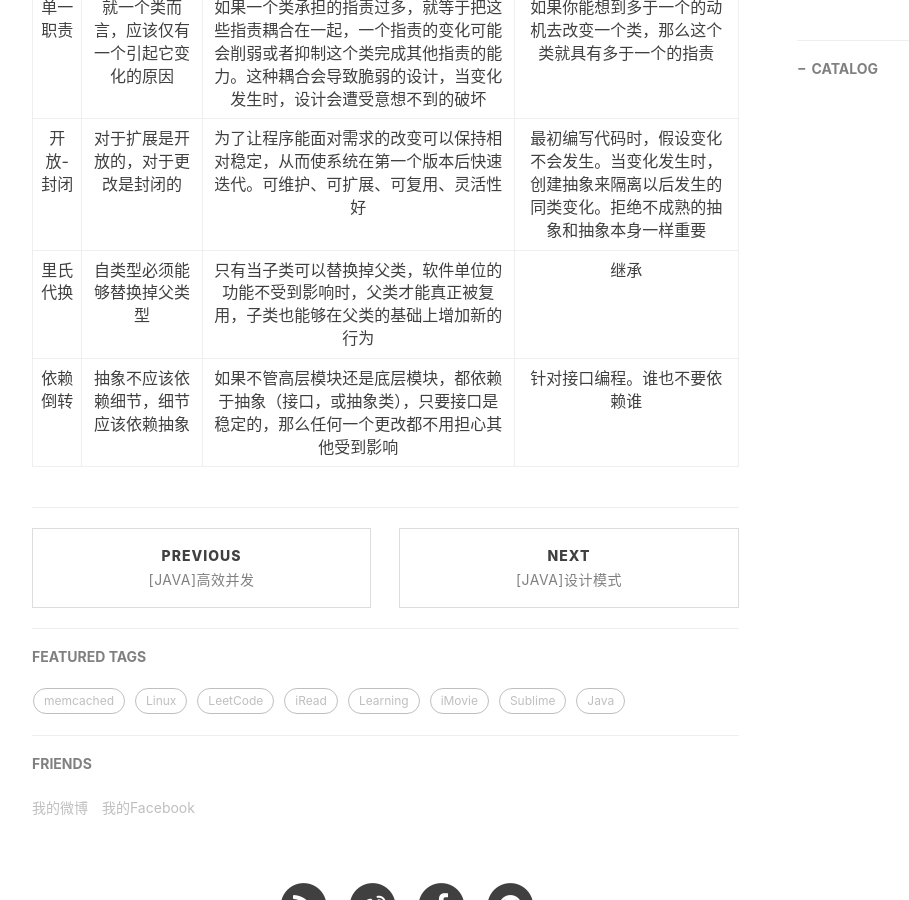
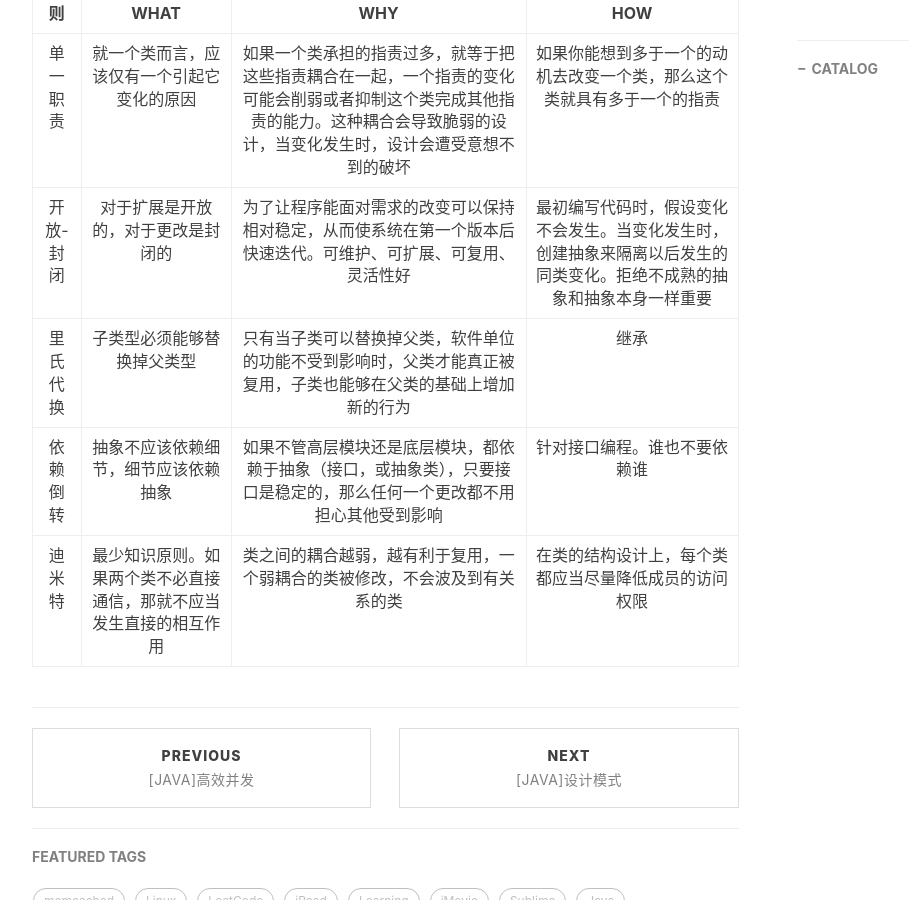
Before and after one commit to StephenRi/StephenRi.github.io, a Jekyll site: the page built from _posts/2020-05-21-[Java]设计原则.md, in a window 1280 px wide and 900 px high, scrolled down 618 px. Shown: the whole window, without its empty margins (233-1142 px from the left). Built offline with Jekyll 4.4.1, drawn with Linux system fonts in a browser that asks for light colours; nearby versions of some CDN libraries; comment, search, counter and statistics services are not loaded.

Commit message:
up design

```diff
--- a/_posts/2020-05-21-[Java]设计原则.md
+++ b/_posts/2020-05-21-[Java]设计原则.md
@@ -14,5 +14,6 @@
 | :-: | :-: | :-: | :-: |
 | 单一职责 | 就一个类而言，应该仅有一个引起它变化的原因 | 如果一个类承担的指责过多，就等于把这些指责耦合在一起，一个指责的变化可能会削弱或者抑制这个类完成其他指责的能力。这种耦合会导致脆弱的设计，当变化发生时，设计会遭受意想不到的破坏 | 如果你能想到多于一个的动机去改变一个类，那么这个类就具有多于一个的指责 |
 | 开放-封闭 | 对于扩展是开放的，对于更改是封闭的 | 为了让程序能面对需求的改变可以保持相对稳定，从而使系统在第一个版本后快速迭代。可维护、可扩展、可复用、灵活性好 | 最初编写代码时，假设变化不会发生。当变化发生时，创建抽象来隔离以后发生的同类变化。拒绝不成熟的抽象和抽象本身一样重要 |
-| 里氏代换 | 自类型必须能够替换掉父类型 | 只有当子类可以替换掉父类，软件单位的功能不受到影响时，父类才能真正被复用，子类也能够在父类的基础上增加新的行为 | 继承 |
+| 里氏代换 | 子类型必须能够替换掉父类型 | 只有当子类可以替换掉父类，软件单位的功能不受到影响时，父类才能真正被复用，子类也能够在父类的基础上增加新的行为 | 继承 |
 | 依赖倒转 | 抽象不应该依赖细节，细节应该依赖抽象 | 如果不管高层模块还是底层模块，都依赖于抽象（接口，或抽象类），只要接口是稳定的，那么任何一个更改都不用担心其他受到影响 | 针对接口编程。谁也不要依赖谁 |
+| 迪米特 | 最少知识原则。如果两个类不必直接通信，那就不应当发生直接的相互作用 | 类之间的耦合越弱，越有利于复用，一个弱耦合的类被修改，不会波及到有关系的类 | 在类的结构设计上，每个类都应当尽量降低成员的访问权限 |
```
